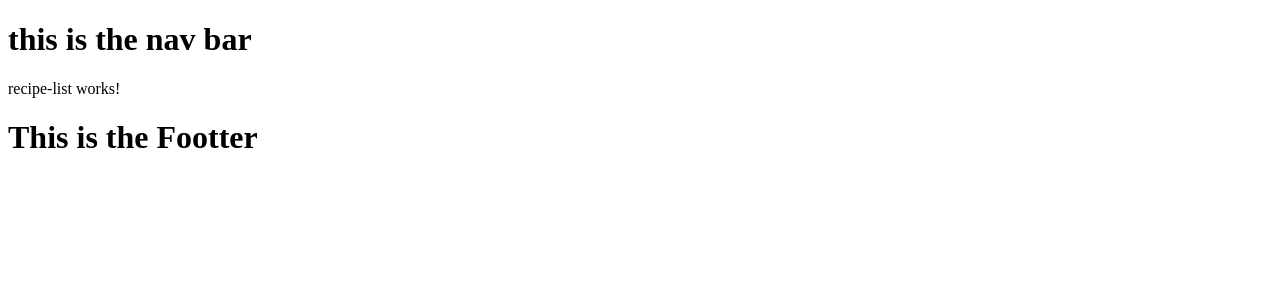
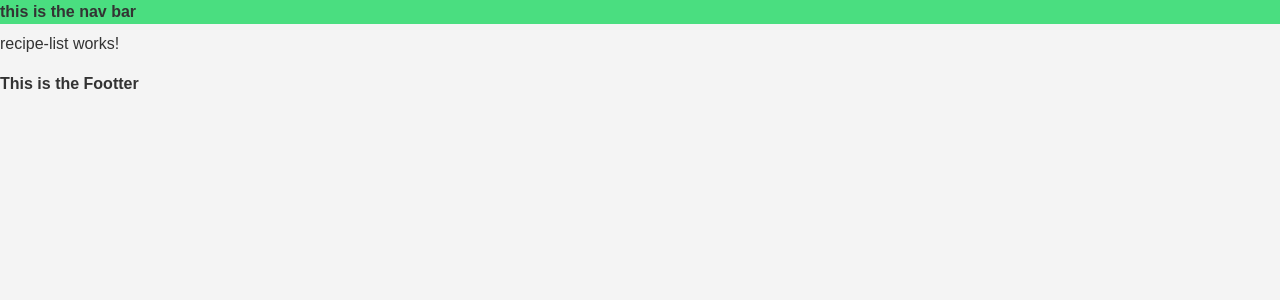
Before and after one commit to JONPIRES/Recipin, an Angular app in the folder recipin-frontend/: page /recipes in a window 1280 px wide. Shown: the top 300 px of the page. Built offline with nearby package versions, Linux system fonts and the light colour scheme.

Commit message:
install tailwind, import to css and set default

```diff
--- a/recipin-frontend/package.json
+++ b/recipin-frontend/package.json
@@ -35,6 +35,7 @@
     "karma-coverage": "~2.2.0",
     "karma-jasmine": "~5.1.0",
     "karma-jasmine-html-reporter": "~2.1.0",
+    "tailwindcss": "^3.4.17",
     "typescript": "~5.8.3"
   }
 }
--- a/recipin-frontend/src/app/app.component.html
+++ b/recipin-frontend/src/app/app.component.html
@@ -1,3 +1,3 @@
-<h1>this is the nav bar</h1>
+<h1 class="bg-green-400">this is the nav bar</h1>
 <router-outlet></router-outlet>
 <h1>This is the Footter</h1>
--- a/recipin-frontend/src/styles.scss
+++ b/recipin-frontend/src/styles.scss
@@ -1 +1,38 @@
 /* You can add global styles to this file, and also import other style files */
+@tailwind base;
+@tailwind components;
+@tailwind utilities;
+
+body {
+  font-family: "Arial", sans-serif; /* Or any default font family */
+  font-size: 1rem; /* Base font size */
+  line-height: 1.5; /* Line height for better readability */
+  color: #333; /* Default text color */
+  background-color: #f4f4f4; /* Default background */
+}
+
+h1,
+h2,
+h3,
+h4,
+h5,
+h6,
+.title,
+.sub-title {
+  font-weight: bold;
+  margin-bottom: 0.5rem; /* Consistent spacing for headings */
+}
+
+p {
+  margin-bottom: 1rem; /* Spacing between paragraphs */
+}
+
+a {
+  text-decoration: none;
+  //   color: #007bff; /* Default link color */
+}
+
+a:hover {
+  text-decoration: underline; /* Underline on hover */
+  //   color: #0056b3; /* Darken color on hover */
+}
--- /dev/null
+++ b/recipin-frontend/tailwind.config.js
@@ -0,0 +1,8 @@
+/** @type {import('tailwindcss').Config} */
+module.exports = {
+  content: ["./src/**/*.{html,js}"],
+  theme: {
+    extend: {},
+  },
+  plugins: [],
+};
```
Also changed, not shown: 1 other file (tests, documents, lock files or other folders).
